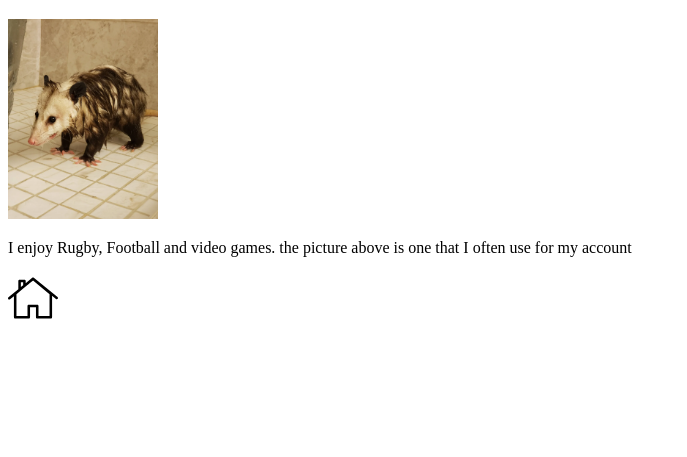
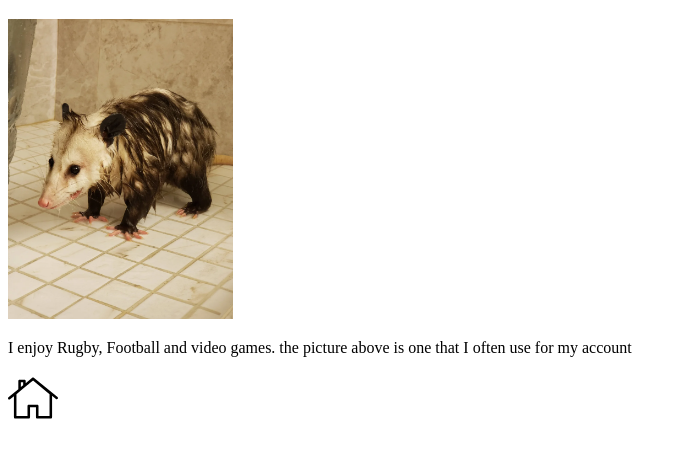
Before and after one commit to A5tr0Bear/A5tr0Bear.github.io, a plain HTML site: page profile.html in a window 1280 px wide. Shown: the part 61-518 px from the top of the page, without its empty margins (0-687 px from the left). Drawn offline with Linux system fonts and the light colour scheme.

Commit message:
Update profile.html

```diff
--- a/profile.html
+++ b/profile.html
@@ -7,7 +7,7 @@
     </head>
     <body>
         <h1>Duncan Widhalm</h1>
-        <img src="images/Soggy Possum.png" height="200" alt="picture of a wet possum">
+        <img src="images/Soggy Possum.png" height="300" alt="picture of a wet possum">
         <p>I enjoy Rugby, Football and video games. the picture above is one that I often use for my account</p>
         <div id="navhome">
             <a href="index.html"><img height="50" src="images/home.svg" alt="Home Button"></a>
```
